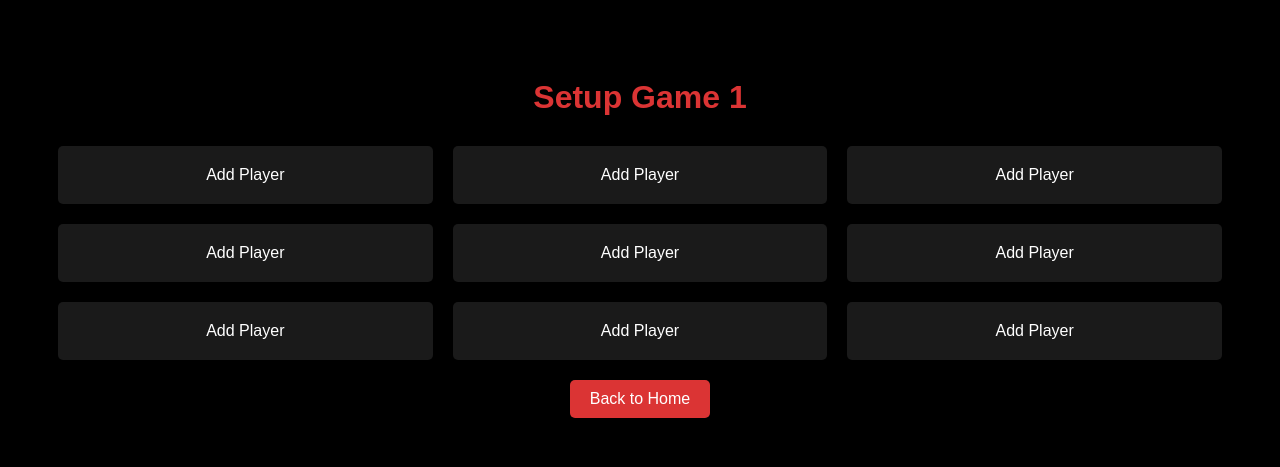
After one commit to Jaybear411/TheBarnHouse, a Flask app: page /setup_game/1 in a window 1280 px wide. The commit adds this page. Shown: the top 467 px of the page. Run offline with Flask 3, Linux system fonts and the light colour scheme; parts of the project's set-up code (start-up, migrations or seed data) failed here and were passed over.

Commit message:
added setup game

```diff
--- a/app.py
+++ b/app.py
@@ -2,6 +2,7 @@
 import os
 from flask import Flask, render_template, request, redirect, url_for
 from flask_sqlalchemy import SQLAlchemy
+from flask import session
 
 db = SQLAlchemy()
 
@@ -18,6 +19,8 @@ def create_app():
         name = db.Column(db.String(100), nullable=False)
         balance = db.Column(db.Float, default=0)
         games_played = db.Column(db.Integer, default=0)
+
+    app.secret_key = os.environ.get('SECRET_KEY', 'your_secret_key_here')
 
     @app.route('/')
     def home():
@@ -49,6 +52,29 @@ def create_app():
             return redirect(url_for('manage_players'))
         return render_template('add_player.html')
 
+    @app.route('/setup_game/<int:game_number>')
+    def setup_game(game_number):
+        if f'game_{game_number}_players' not in session:
+            session[f'game_{game_number}_players'] = [''] * 9
+        players = session[f'game_{game_number}_players']
+        return render_template('setup_game.html', game_number=game_number, players=players)
+
+    @app.route('/add_player/<int:game_number>/<int:slot>', methods=['GET', 'POST'])
+    def add_player(game_number, slot):
+        if request.method == 'POST':
+            name = request.form['name']
+            new_player = Player(name=name)
+            db.session.add(new_player)
+            db.session.commit()
+
+            if f'game_{game_number}_players' not in session:
+                session[f'game_{game_number}_players'] = [''] * 9
+            session[f'game_{game_number}_players'][slot] = name
+            session.modified = True
+
+            return redirect(url_for('setup_game', game_number=game_number))
+        return render_template('add_player.html', game_number=game_number, slot=slot)
+
     with app.app_context():
         db.create_all()
 
--- a/templates/add_player.html
+++ b/templates/add_player.html
@@ -65,9 +65,11 @@
     <form method="POST">
         <label for="name">Player Name:</label>
         <input type="text" name="name" id="name" required>
+        <input type="hidden" name="game_number" value="{{ game_number }}">
+        <input type="hidden" name="slot" value="{{ slot }}">
         <button type="submit">Add Player</button>
     </form>
     <br>
-    <a href="{{ url_for('manage_players') }}" class="button">Back to Player List</a>
+    <a href="{{ url_for('setup_game', game_number=game_number) }}" class="button">Back to Game Setup</a>
 </body>
 </html>
--- /dev/null
+++ b/templates/setup_game.html
@@ -0,0 +1,72 @@
+<!DOCTYPE html>
+<html lang="en">
+<head>
+    <meta charset="UTF-8">
+    <meta name="viewport" content="width=device-width, initial-scale=1.0">
+    <title>Setup Game {{ game_number }} - The BarnHouse Poker</title>
+    <style>
+        body {
+            font-family: Arial, sans-serif;
+            text-align: center;
+            padding: 50px;
+            background-color: black;
+            color: white;
+        }
+        h1 {
+            color: #db3434;
+        }
+        .player-grid {
+            display: grid;
+            grid-template-columns: repeat(3, 1fr);
+            gap: 20px;
+            margin-top: 30px;
+        }
+        .player-slot {
+            background-color: #1a1a1a;
+            padding: 20px;
+            border-radius: 5px;
+            cursor: pointer;
+        }
+        .player-slot:hover {
+            background-color: #2c2c2c;
+        }
+        .button {
+            display: inline-block;
+            background-color: #db3434;
+            color: white;
+            padding: 10px 20px;
+            text-decoration: none;
+            border-radius: 5px;
+            transition: background-color 0.3s;
+            margin-top: 20px;
+        }
+        .button:hover {
+            background-color: #8f1f1f;
+        }
+    </style>
+</head>
+<body>
+    <h1>Setup Game {{ game_number }}</h1>
+    <div class="player-grid">
+        {% for i in range(9) %}
+            <div class="player-slot" onclick="addPlayer({{ i }})">
+                {% if players[i] %}
+                    {{ players[i] }}
+                {% else %}
+                    Add Player
+                {% endif %}
+            </div>
+        {% endfor %}
+    </div>
+    <a href="{{ url_for('home') }}" class="button">Back to Home</a>
+
+    <script>
+        function addPlayer(slotIndex) {
+            if (!document.querySelector(`.player-slot:nth-child(${slotIndex + 1})`).textContent.trim().startsWith('Add Player')) {
+                return;
+            }
+            window.location.href = "{{ url_for('add_player', game_number=game_number, slot=0) }}".replace("slot=0", `slot=${slotIndex}`);
+        }
+    </script>
+</body>
+</html>
```
Also changed, not shown: templates/home.html (+6 -1 lines).
